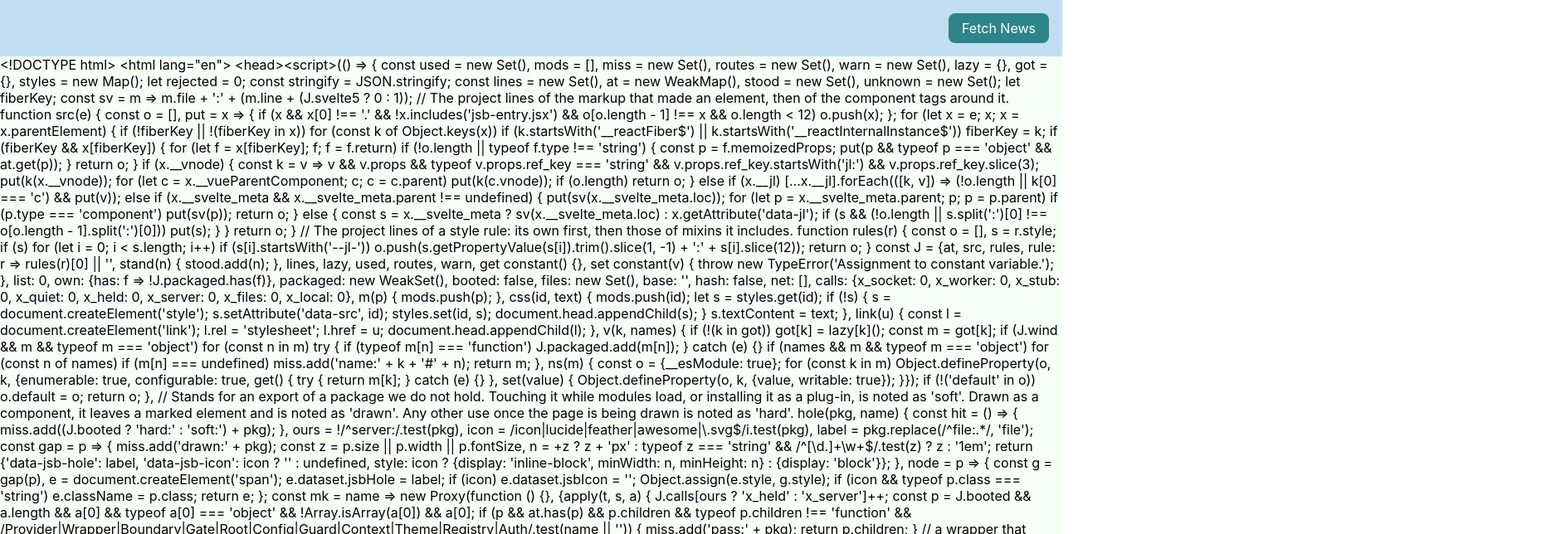
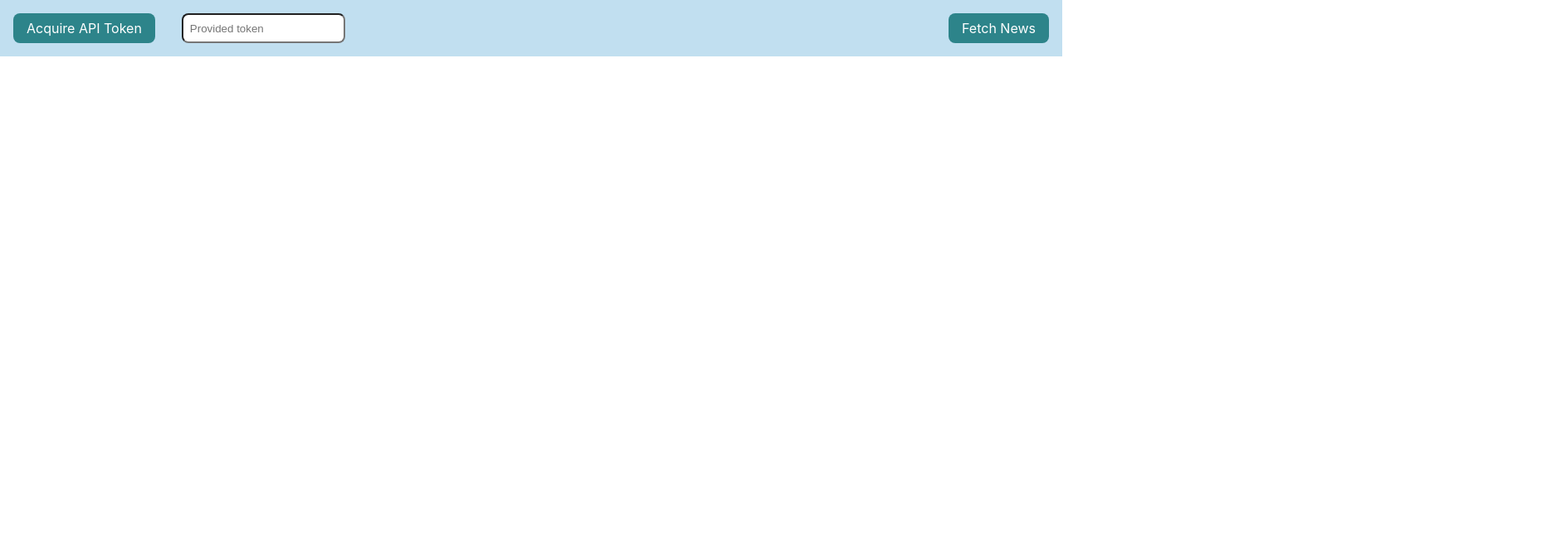
Before and after one commit to overloadedmethod/news_analyzer_react_flask, a React (Create React App) app in the folder client/: page / in a window 1280 px wide. Shown: the top 644 px of the page at 83% size, 1881 px wide, since content can reach past the window. Built offline with nearby package versions, Linux system fonts and the light colour scheme.

Commit message:
Added structure for articles and words

```diff
--- /dev/null
+++ b/client/src/news/context.tsx
@@ -0,0 +1,43 @@
+import React, { useContext, createContext, useReducer } from "react";
+
+const initialState = {
+  articles: [] as {
+    title: string;
+    details: string;
+  }[],
+  words: {} as Record<string, number>,
+  access_token: "" as string,
+};
+
+type NewsActions = "SET_ARTICLES" | "SET_WORDS" | "SET_TOKEN";
+
+const actions: Record<
+  string,
+  (prev: typeof initialState, change: any) => typeof initialState
+> = {
+  SET_ARTICLES: (prev, articles) => ({ ...prev, articles }),
+  SET_WORDS: (prev, words) => ({ ...prev, words }),
+  SET_TOKEN: (prev, access_token) => ({ ...prev, access_token }),
+};
+
+const reducer = (
+  state = initialState,
+  { type, payload }: { type: string; payload: any }
+) => actions[type]?.(state, payload) ?? state;
+
+const NewsContext = createContext([initialState, console.info] as [
+  typeof initialState,
+  (action: { type: NewsActions; payload: any }) => void
+]);
+
+export const NewsProvider = ({ children }: { children: any }) => {
+  const [store, dispatch] = useReducer(reducer, initialState);
+
+  return (
+    <NewsContext.Provider value={[store, dispatch]}>
+      {children}
+    </NewsContext.Provider>
+  );
+};
+
+export default NewsContext;
--- a/client/src/news/index.tsx
+++ b/client/src/news/index.tsx
@@ -1,6 +1,7 @@
-import React, { useEffect, useState } from "react";
+import React, { useContext, useEffect, useReducer, useState } from "react";
 import styled from "styled-components";
 import Example from "./example";
+import NewsContext, { NewsProvider } from "./context";
 
 const Box = styled.div`
   background-color: #f7fff7;
@@ -20,38 +21,57 @@ const RefreshPanel = styled.div`
   }
 `;
 
-const FetchNewsFeed = styled.div`
+const Button = styled.div`
   cursor: pointer;
   border-radius: 0.5rem;
   background-color: #2d848a;
   color: white;
-  /* height: 1.5rem; */
   width: auto;
   box-sizing: border-box;
   padding: 0.5rem 1rem;
+`;
+
+const URL = styled.a`
+  text-decoration: none;
+  color: white;
+`;
+
+const FetchNewsFeed = styled(Button)`
   margin-left: auto;
 `;
 
 const token = "7dd941adac8141a3a12db7ff602f712d";
 
-const newsAPI = `http://newsapi.org/v2/everything?language=en&pageSize=5&sortBy=published
-At&sources=bbc-news&apiKey=${token}
+const Input = styled.input`
+  border-radius: 0.5rem;
+  padding: 0.5rem;
 `;
 
+export const NewsAnalyzerHeader = () => {
+  const [store, dispatch] = useContext(NewsContext);
+
+  const onInput = (val: any) =>
+    dispatch({ type: "SET_TOKEN", payload: val.target.value });
+  return (
+    <RefreshPanel>
+      <Button>
+        <URL target="_blank" href="https://newsapi.org/account">
+          Acquire API Token
+        </URL>
+      </Button>
+      <Input placeholder="Provided token" onChange={onInput}></Input>
+      <FetchNewsFeed>Fetch News</FetchNewsFeed>
+    </RefreshPanel>
+  );
+};
+
 export const NewsAnalyzer = () => {
-  const [news, setNews] = useState("");
-  useEffect(() => {
-    fetch("http://localhost:5000/")
-      .then((resp) => resp.text())
-      .then(setNews);
-  }, []);
   return (
-    <Box>
-      <RefreshPanel>
-        <FetchNewsFeed>Fetch News</FetchNewsFeed>
-      </RefreshPanel>
-      {news}
-    </Box>
+    <NewsProvider>
+      <Box>
+        <NewsAnalyzerHeader />
+      </Box>
+    </NewsProvider>
   );
 };
 
```
Also changed, not shown: client/src/news/articles.tsx (added, +11 -0 lines), client/src/news/words.tsx (added, +13 -0 lines).
